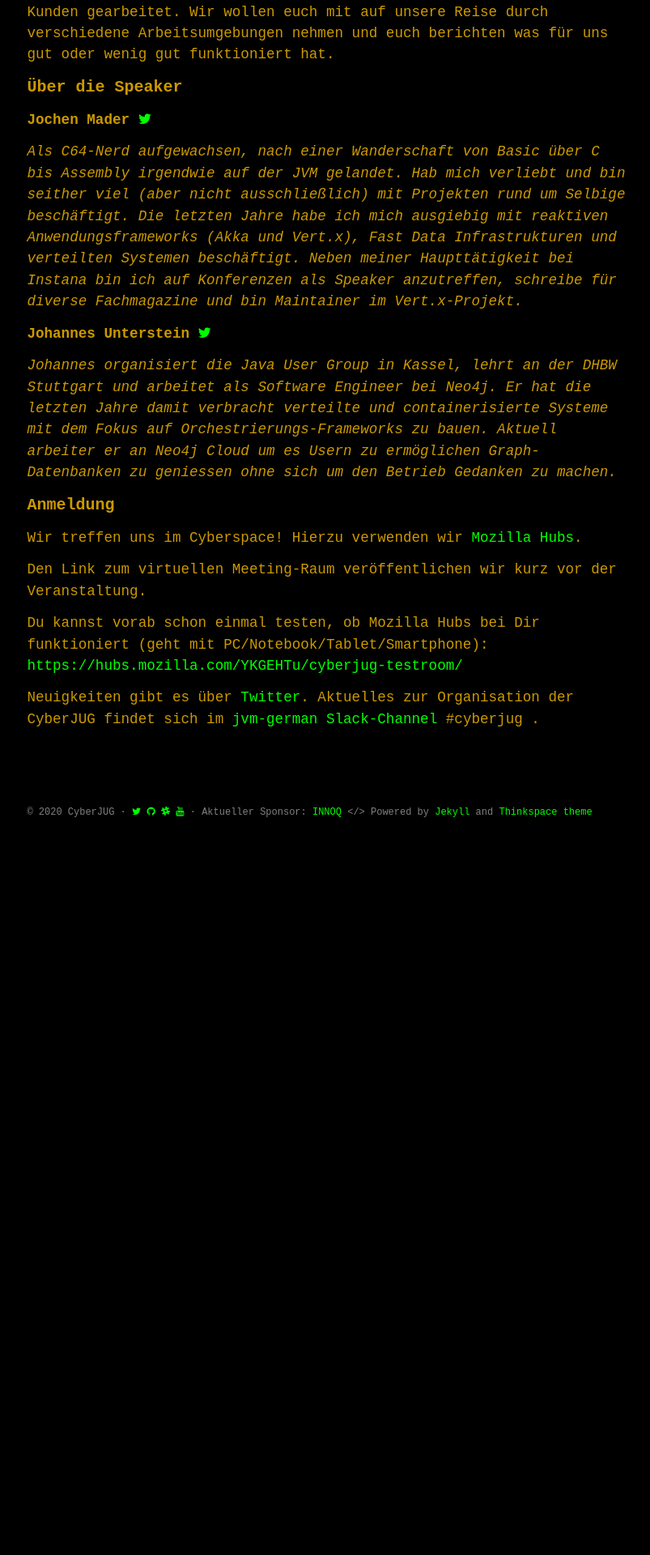
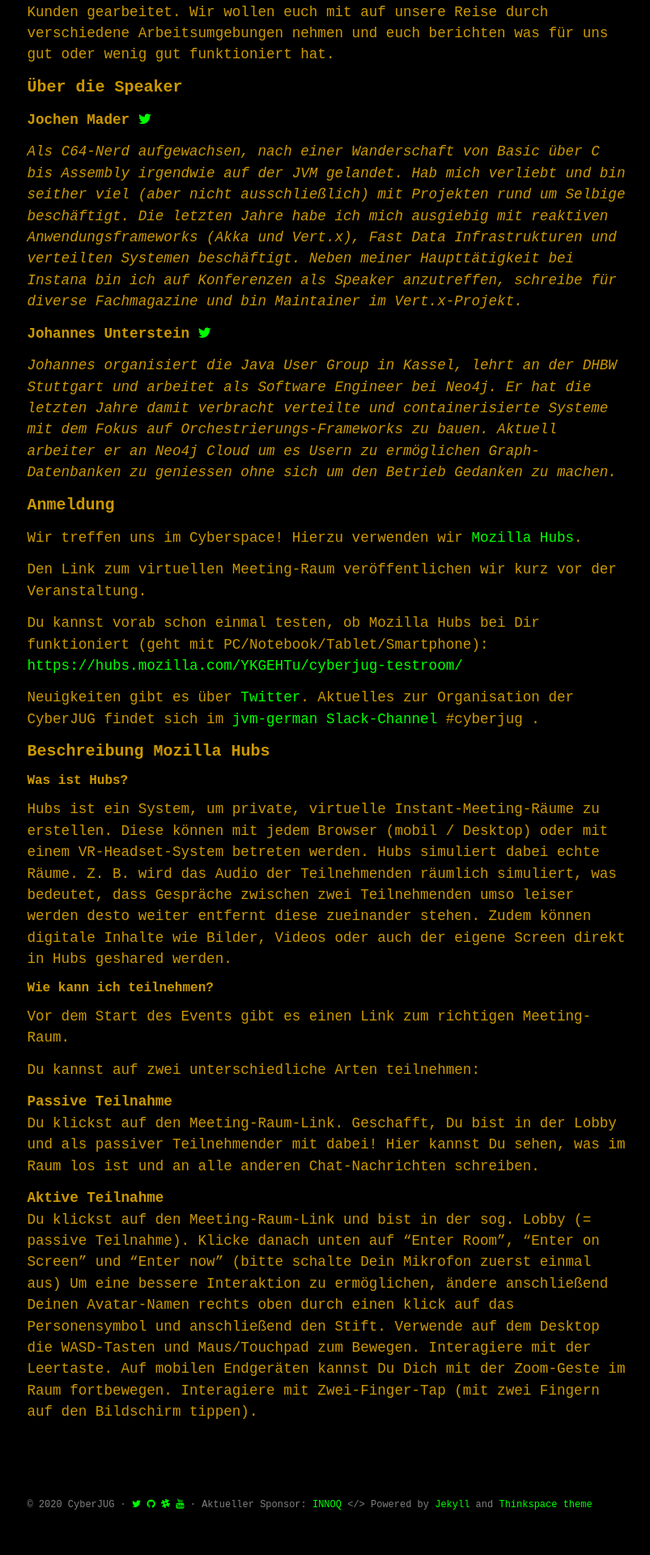
Before and after one commit to cyberjug/website, a Jekyll site: the page built from docs/_upcoming/2020-05-25-homeoffice.md, in a window 1280 px wide. Shown: the part 709-2629 px from the top of the page at 81% size, without its empty margins (233-1036 px from the left). Built offline with Jekyll 4.4.1, drawn with Linux system fonts in a browser that asks for light colours; some web fonts are replaced; before the commit the page ends 1773 px from its top, so only the background shows below that.

Commit message:
describe hubs

```diff
--- a/docs/_upcoming/2020-05-25-homeoffice.md
+++ b/docs/_upcoming/2020-05-25-homeoffice.md
@@ -46,3 +46,33 @@
 Du kannst vorab schon einmal testen, ob Mozilla Hubs bei Dir funktioniert (geht mit PC/Notebook/Tablet/Smartphone): <https://hubs.mozilla.com/YKGEHTu/cyberjug-testroom/>
 
 Neuigkeiten gibt es über [Twitter](https://twitter.com/cyberjug). Aktuelles zur Organisation der CyberJUG findet sich im [jvm-german Slack-Channel](https://slackin-jvm-german.herokuapp.com/) #cyberjug .
+
+### Beschreibung Mozilla Hubs
+
+#### Was ist Hubs?
+
+Hubs ist ein System, um private, virtuelle Instant-Meeting-Räume zu erstellen.
+Diese können mit jedem Browser (mobil / Desktop) oder mit einem VR-Headset-System betreten werden.
+Hubs simuliert dabei echte Räume.
+Z. B. wird das Audio der Teilnehmenden räumlich simuliert, was bedeutet, dass Gespräche zwischen zwei Teilnehmenden umso leiser werden desto weiter entfernt diese zueinander stehen.
+Zudem können digitale Inhalte wie Bilder, Videos oder auch der eigene Screen direkt in Hubs geshared werden.
+
+#### Wie kann ich teilnehmen?
+
+Vor dem Start des Events gibt es einen Link zum richtigen Meeting-Raum.
+
+Du kannst auf zwei unterschiedliche Arten teilnehmen:
+
+**Passive Teilnahme**
+Du klickst auf den Meeting-Raum-Link.
+Geschafft, Du bist in der Lobby und als passiver Teilnehmender mit dabei!
+Hier kannst Du sehen, was im Raum los ist und an alle anderen Chat-Nachrichten schreiben.
+
+
+**Aktive Teilnahme**
+Du klickst auf den Meeting-Raum-Link und bist in der sog. Lobby (= passive Teilnahme).
+Klicke danach unten auf "Enter Room", "Enter on Screen" und "Enter now" (bitte schalte Dein Mikrofon zuerst einmal aus)
+Um eine bessere Interaktion zu ermöglichen, ändere anschließend Deinen Avatar-Namen rechts oben durch einen klick auf das Personensymbol und anschließend den Stift.
+Verwende auf dem Desktop die WASD-Tasten und Maus/Touchpad zum Bewegen.
+Interagiere mit der Leertaste.
+Auf mobilen Endgeräten kannst Du Dich mit der Zoom-Geste im Raum fortbewegen. Interagiere mit Zwei-Finger-Tap (mit zwei Fingern auf den Bildschirm tippen).
--- a/docs/assets/scss/base/_typography.scss
+++ b/docs/assets/scss/base/_typography.scss
@@ -32,12 +32,12 @@
 }
 
 h4 {
-  font-size: rem(28);
+  font-size: rem(16);
 }
 
 h5,
 h6 {
-  font-size: rem(16);
+  font-size: rem(13);
 }
 
 p {
```
